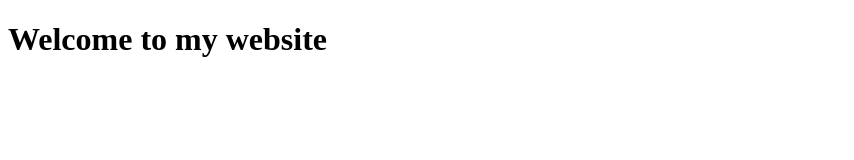
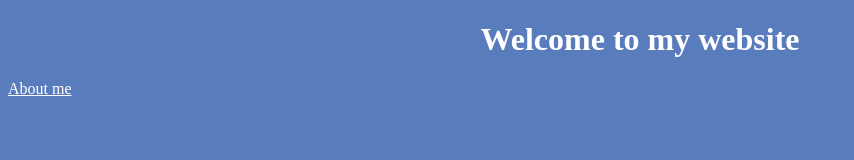
Before and after one commit to minervashia/multiple-pages-static-website-trial, a plain HTML site: page index.html in a window 1280 px wide. Shown: the whole page, without its empty margins (0-854 px from the left). Drawn offline with Linux system fonts and the light colour scheme; files that its build step writes are made by us from their sources.

Commit message:
Add files via upload

```diff
--- a/index.html
+++ b/index.html
@@ -2,10 +2,15 @@
 <html lang="en">
 <head>
     <meta charset="UTF-8">
-    <meta name="viewport" content="width=device-width, initial-scale=1.0">
-    <title> Homepage</title>
+
+<meta name="viewport" content="width=device-width, initial-scale=1.0">
+  <link rel="stylesheet" href="css/styles.css">
+<title> Homepage</title>
+
+
 </head>
 <body>
    <h1> Welcome to my website</h1>
+   <a href="/about.html">About me</a>
 </body>
 </html>
--- /dev/null
+++ b/styles.css
@@ -0,0 +1,12 @@
+body{
+    background-color:rgb(89, 124, 188);
+}
+h1{
+    text-align: center;
+    color:white;
+}
+a {
+
+    color:white;
+
+}
```
Also changed, not shown: about.html (added, +15 -0 lines).
